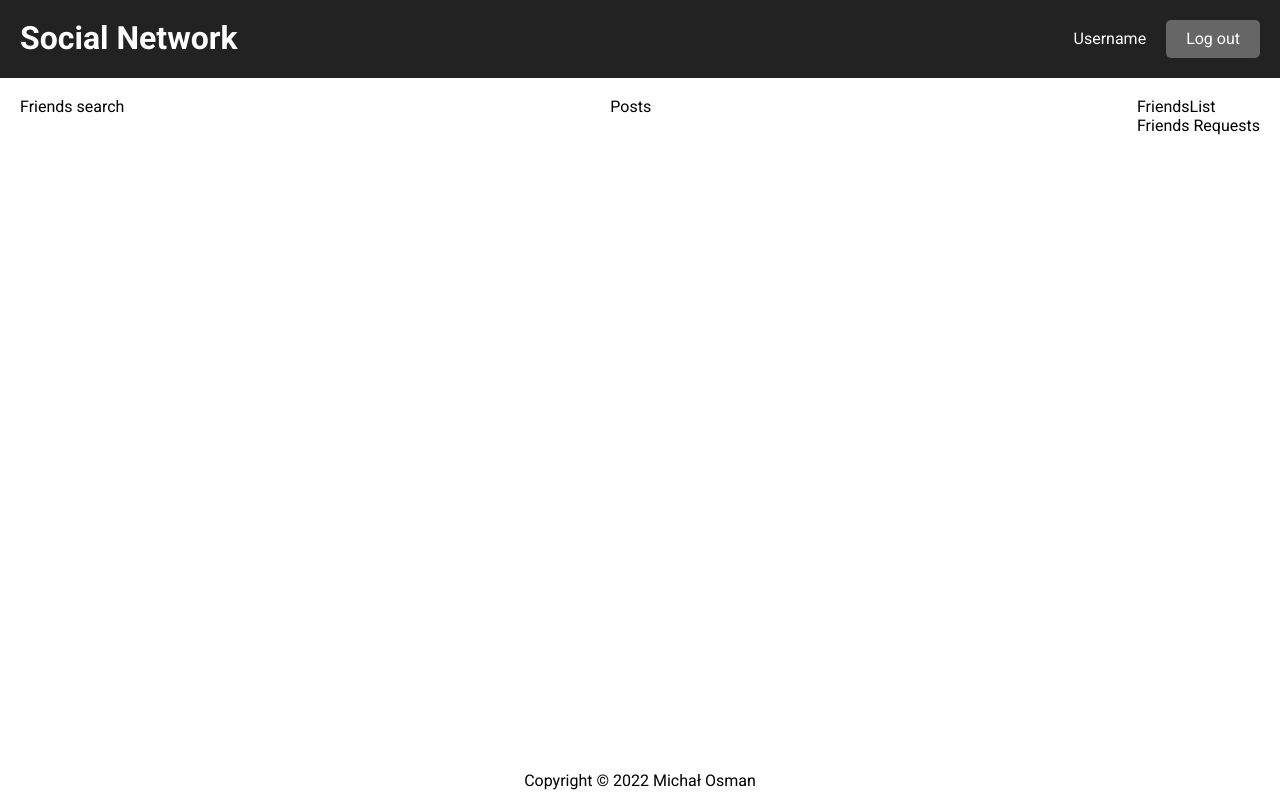
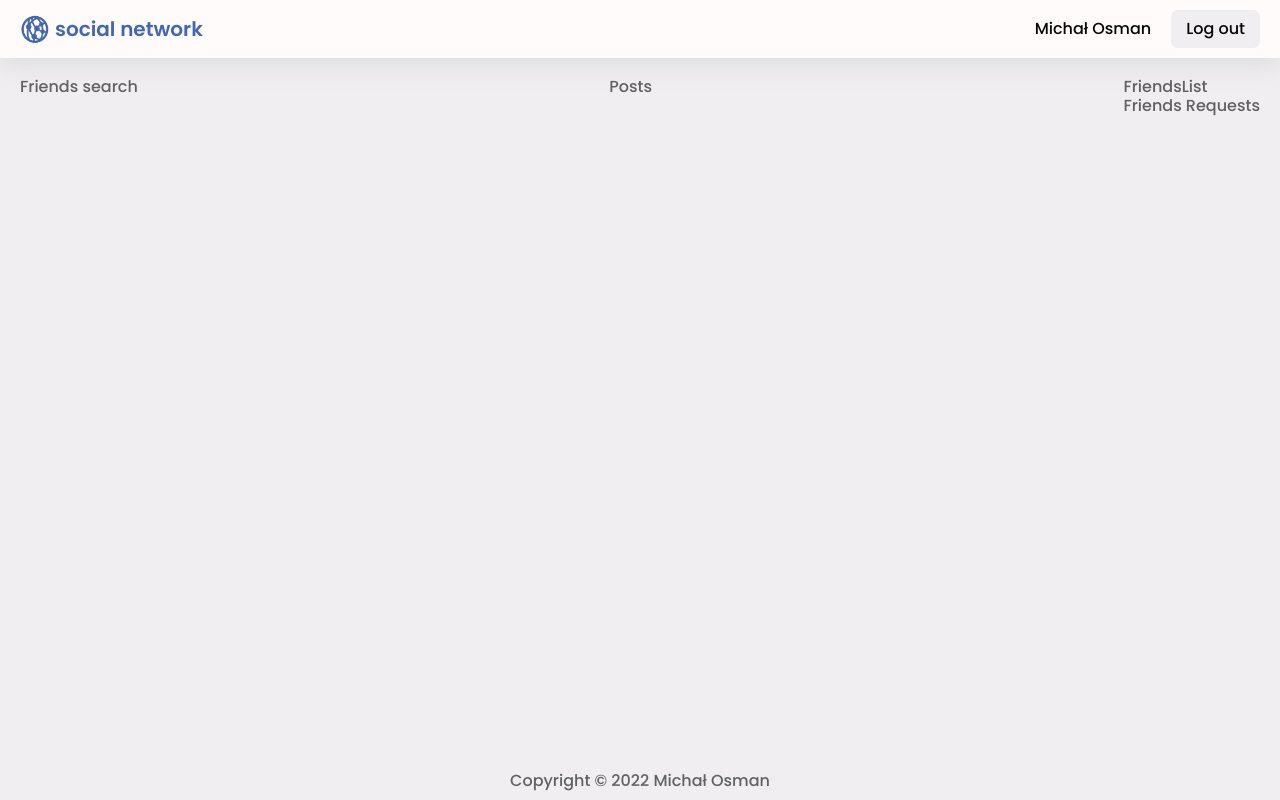
Before and after one commit to michalosman/social-network-pern, a React (Create React App) app in the folder client/: page / in a window 1280 px wide. Built offline with nearby package versions, Linux system fonts and the light colour scheme.

Commit message:
Finish Navbar design

```diff
--- a/client/src/components/Navbar/Navbar.css
+++ b/client/src/components/Navbar/Navbar.css
@@ -5,12 +5,24 @@
 .navbar {
   display: flex;
   justify-content: space-between;
-  padding: 20px;
-  background-color: var(--primary-dark);
-  color: var(--primary-light);
+  padding: 10px 20px;
+  background-color: var(--white);
+  color: var(--font-dark);
+  box-shadow: rgba(149, 157, 165, 0.2) 0px 8px 24px;
 }
 
-.user-panel {
+.logo {
+  width: 30px;
+}
+
+.page-name {
+  margin-left: -15px;
+  color: var(--primary);
+  font-size: 20px;
+  font-weight: 600;
+}
+
+.nav-panel {
   display: flex;
   align-items: center;
   gap: 20px;
--- a/client/src/components/Navbar/Navbar.js
+++ b/client/src/components/Navbar/Navbar.js
@@ -1,11 +1,14 @@
 import './Navbar.css'
-
+import logo from '../../assets/images/logo.png'
 const Navbar = () => {
   return (
     <header className="navbar">
-      <h1>Social Network</h1>
-      <div className="user-panel">
-        <p>Username</p>
+      <div className="nav-panel">
+        <img className="logo" src={logo} alt="logo" />
+        <h1 className="page-name">social network</h1>
+      </div>
+      <div className="nav-panel">
+        <p>Michał Osman</p>
         <button className="button">Log out</button>
       </div>
     </header>
--- a/client/src/index.css
+++ b/client/src/index.css
@@ -1,13 +1,13 @@
-@import url('https://fonts.googleapis.com/css2?family=Roboto:ital,wght@0,400;0,700;0,900;1,400;1,700;1,900&display=swap');
+@import url('https://fonts.googleapis.com/css2?family=Poppins:ital,wght@0,400;0,500;0,600;0,700;1,400;1,500;1,600;1,700&display=swap');
 
 :root {
-  --primary-dark: #222;
-  --secondary-dark: #333;
-  --primary-light: #fefefe;
-  --secondary-light: #ededed;
-  --button: #666;
-  --button-hover: #555;
-  --button-active: #444;
+  --primary: #4267b2;
+  --font-dark: #050505;
+  --font-light: #606164;
+  --white: #fffbfb;
+  --grey: #f0eef1;
+  --grey-hover: #d8d7db;
+  --grey-active: #ccccd0;
 }
 *,
 *::before,
@@ -21,26 +21,31 @@ html {
 }
 
 body {
-  font-family: 'Roboto', sans-serif;
+  background-color: var(--grey);
+  color: var(--font-light);
+  font-family: 'Poppins', sans-serif;
+  font-weight: 500;
 }
 
 button,
 input {
   border: none;
   color: inherit;
+  font-weight: inherit;
   cursor: pointer;
 }
 
 .button {
-  padding: 10px 20px;
-  border-radius: 5px;
-  background-color: var(--button);
+  padding: 10px 15px;
+  border-radius: 7px;
+  background-color: var(--grey);
 }
 
 .button:hover {
-  background-color: var(--button-hover);
+  background-color: var(--grey-hover);
 }
 
 .button:active {
-  background-color: var(--button-active);
+  background-color: var(--grey-active);
+  transform: scale(0.98);
 }
```
Also changed, not shown: client/src/assets/images/logo.png (added).
